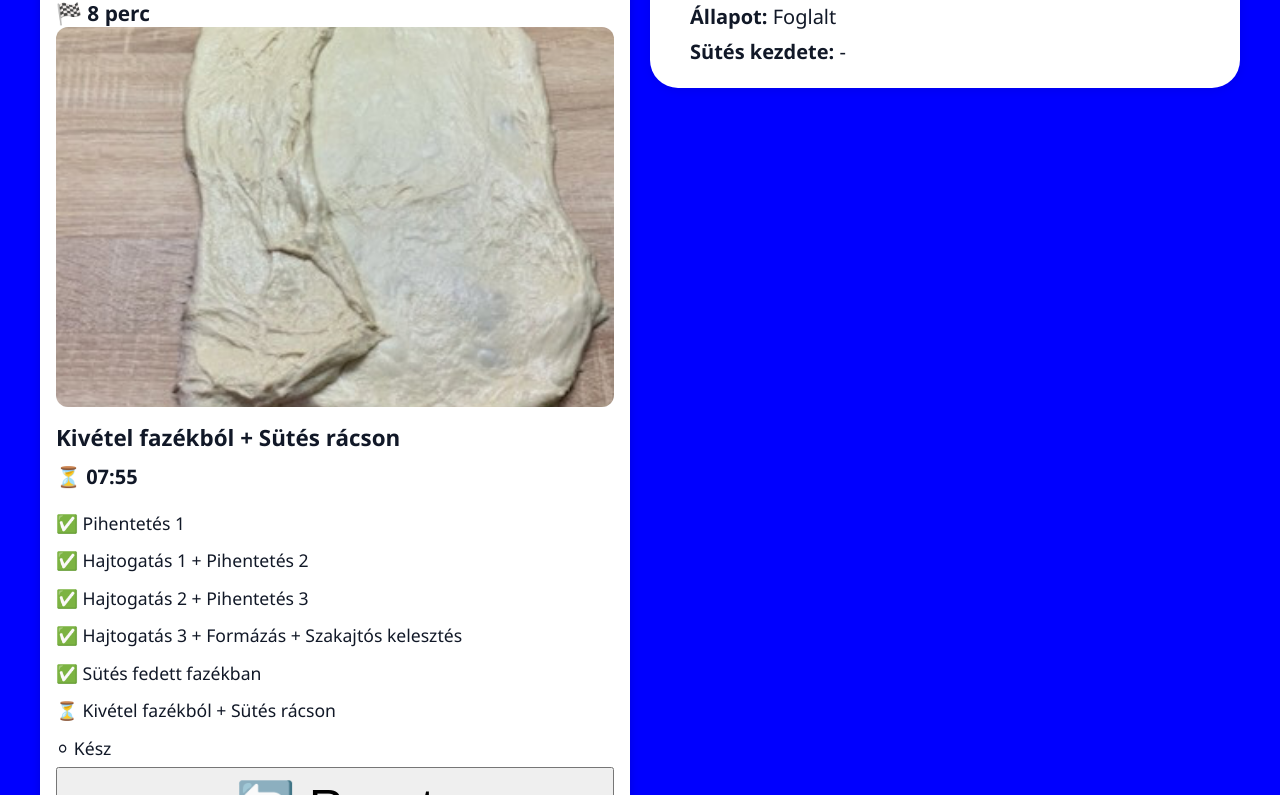
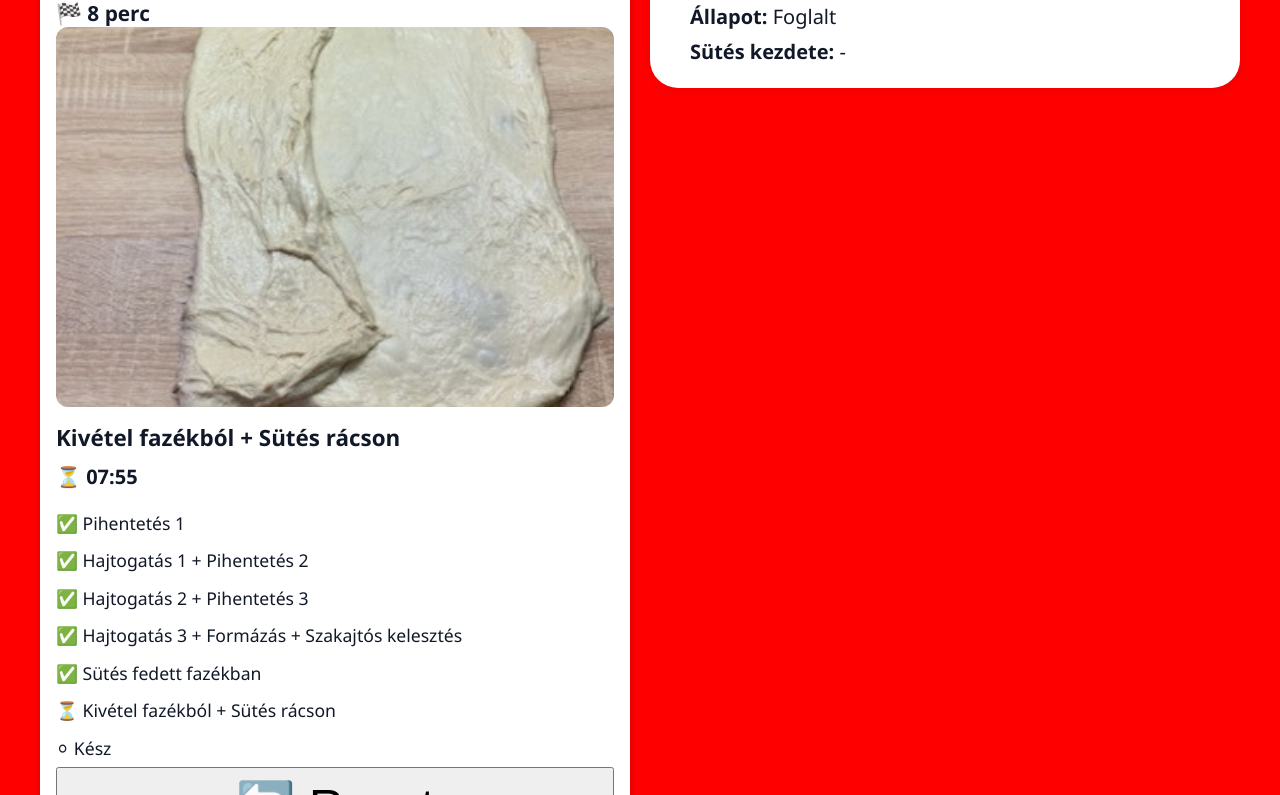
Before and after one commit to Tszaky/kenyersuto-asszisztens, a plain HTML site: page index.html in a window 1280 px wide. Shown: the part 506-1301 px from the top of the page. Drawn offline with Linux system fonts and the light colour scheme.

Commit message:
style.css

```diff
--- a/style.css
+++ b/style.css
@@ -1,6 +1,6 @@
 
 body{
-    background: blue !important;
+    background: red !important;
     border:30px red !important;
 }
 :root{
```
